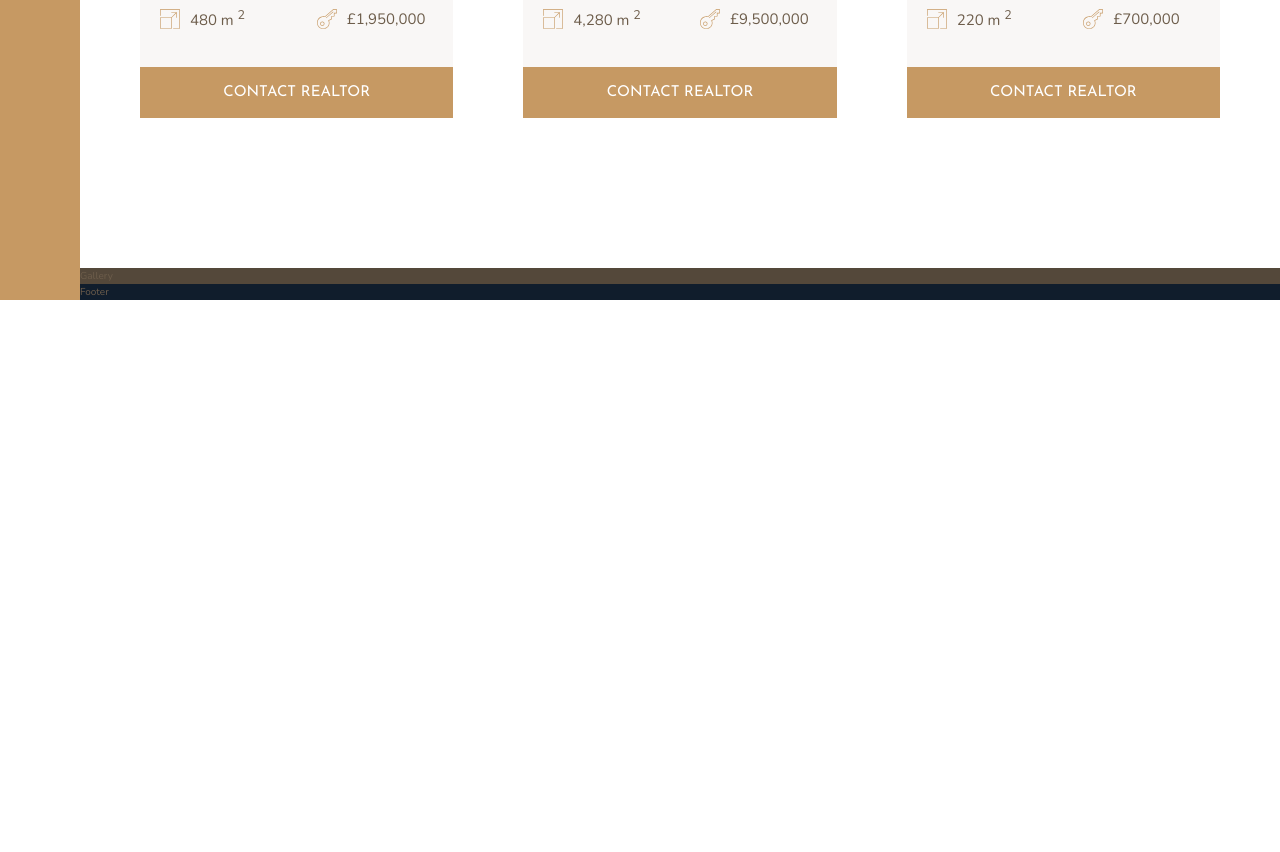
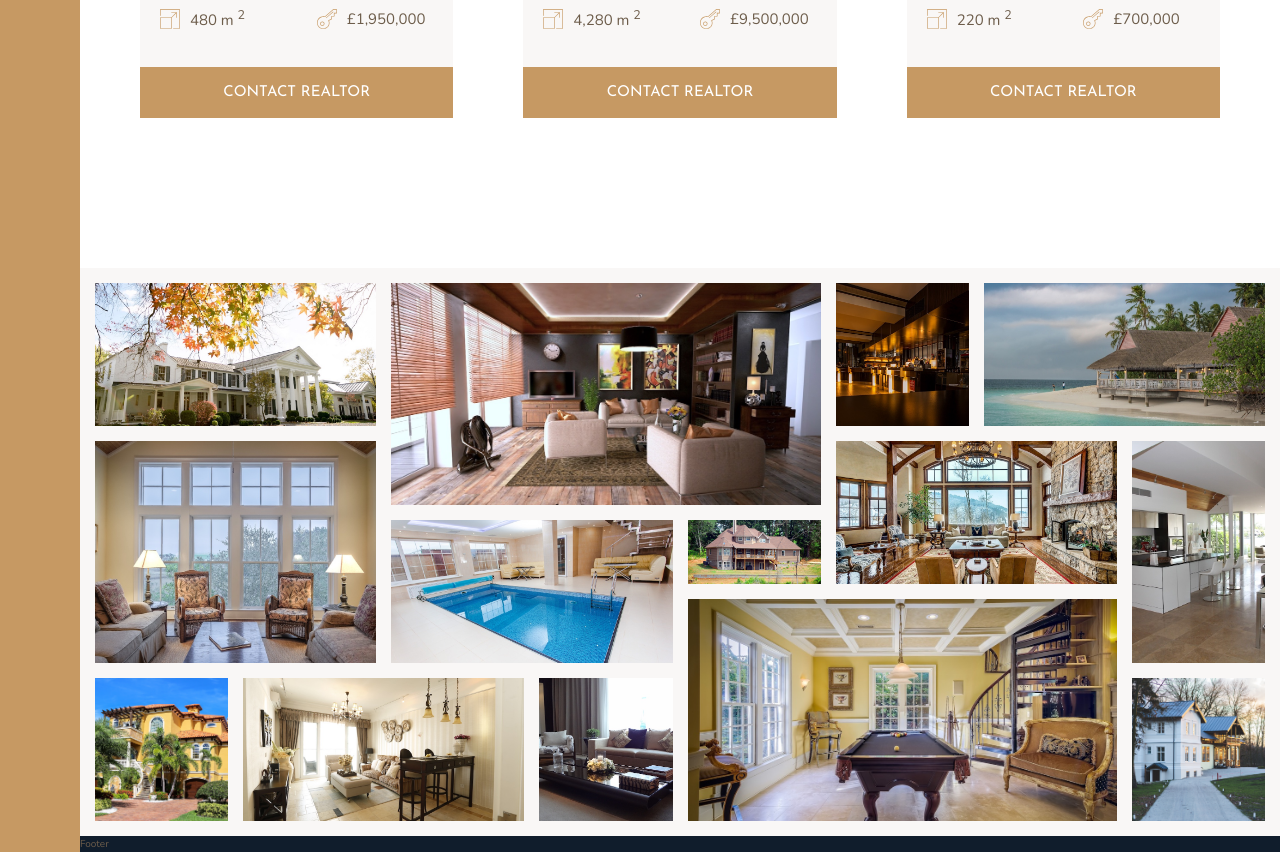
Before and after one commit to chriswhunter89/Nexter, a website: page index.html in a window 1280 px wide. Shown: the part 2804-3656 px from the top of the page. Before the commit the page ends 3104 px from the top, so only its background shows below. Drawn offline with nearby package versions, Linux system fonts and the light colour scheme.

Commit message:
Gallery completed

```diff
--- a/index.html
+++ b/index.html
@@ -278,7 +278,50 @@
         <button class="btn home__btn">Contact Realtor</button>
       </div>
     </section>
-    <section class="gallery">Gallery</section>
+    <section class="gallery">
+      <figure class="gallery__item gallery__item--1">
+        <img src="img/gal-1.jpeg" alt="Gallery image 1" class="gallery__img" />
+      </figure>
+      <figure class="gallery__item gallery__item--2">
+        <img src="img/gal-2.jpeg" alt="Gallery image 2" class="gallery__img" />
+      </figure>
+      <figure class="gallery__item gallery__item--3">
+        <img src="img/gal-3.jpeg" alt="Gallery image 3" class="gallery__img" />
+      </figure>
+      <figure class="gallery__item gallery__item--4">
+        <img src="img/gal-4.jpeg" alt="Gallery image 4" class="gallery__img" />
+      </figure>
+      <figure class="gallery__item gallery__item--5">
+        <img src="img/gal-5.jpeg" alt="Gallery image 5" class="gallery__img" />
+      </figure>
+      <figure class="gallery__item gallery__item--6">
+        <img src="img/gal-6.jpeg" alt="Gallery image 6" class="gallery__img" />
+      </figure>
+      <figure class="gallery__item gallery__item--7">
+        <img src="img/gal-7.jpeg" alt="Gallery image 7" class="gallery__img" />
+      </figure>
+      <figure class="gallery__item gallery__item--8">
+        <img src="img/gal-8.jpeg" alt="Gallery image 8" class="gallery__img" />
+      </figure>
+      <figure class="gallery__item gallery__item--9">
+        <img src="img/gal-9.jpeg" alt="Gallery image 9" class="gallery__img" />
+      </figure>
+      <figure class="gallery__item gallery__item--10">
+        <img src="img/gal-10.jpeg" alt="Gallery image 10" class="gallery__img" />
+      </figure>
+      <figure class="gallery__item gallery__item--11">
+        <img src="img/gal-11.jpeg" alt="Gallery image 11" class="gallery__img" />
+      </figure>
+      <figure class="gallery__item gallery__item--12">
+        <img src="img/gal-12.jpeg" alt="Gallery image 12" class="gallery__img" />
+      </figure>
+      <figure class="gallery__item gallery__item--13">
+        <img src="img/gal-13.jpeg" alt="Gallery image 13" class="gallery__img" />
+      </figure>
+      <figure class="gallery__item gallery__item--14">
+        <img src="img/gal-14.jpeg" alt="Gallery image 14" class="gallery__img" />
+      </figure>
+    </section>
     <footer class="footer">Footer</footer>
   </body>
 </html>
--- a/sass/_gallery.scss
+++ b/sass/_gallery.scss
@@ -1,4 +1,83 @@
 .gallery {
-  background-color: $color-grey-dark-1;
+  background-color: $color-grey-light-1;
   grid-column: full-start / full-end;
+
+  display: grid;
+  grid-template-columns: repeat(8, 1fr);
+  grid-template-rows: repeat(7, 5vw);
+  grid-gap: 1.5rem;
+  padding: 1.5rem;
+
+  &__item {
+    &--1 {
+      grid-column: 1 / span 2;
+      grid-row: 1 / span 2;
+    }
+
+    &--2 {
+      grid-column: 3 / span 3;
+      grid-row: 1 / span 3;
+    }
+
+    &--3 {
+      grid-row: 1 / span 2;
+    }
+
+    &--4 {
+      grid-column: 7 / span 2;
+      grid-row: 1 / span 2;
+    }
+
+    &--5 {
+      grid-column: 1 / span 2;
+      grid-row: 3 / span 3;
+    }
+
+    &--6 {
+      grid-column: 3 / span 2;
+      grid-row: 4 / span 2;
+    }
+
+    &--7 {
+      grid-row: 4;
+    }
+
+    &--8 {
+      grid-column: 6 / span 2;
+      grid-row: 3 / span 2;
+    }
+
+    &--9 {
+      grid-row: 3 / span 3;
+    }
+
+    &--10 {
+      grid-row: 6 / span 2;
+    }
+
+    &--11 {
+      grid-column: 2 / span 2;
+      grid-row: 6 / span 2;
+    }
+
+    &--12 {
+      grid-row: 6 / span 2;
+    }
+
+    &--13 {
+      grid-column: 5 / span 3;
+      grid-row: 5 / span 3;
+    }
+
+    &--14 {
+      grid-row: 6 / span 2;
+    }
+  }
+
+  &__img {
+    width: 100%;
+    height: 100%;
+    object-fit: cover; //object fit will not work for the image unless you state both width and height
+    display: block;
+  }
 }
```
Also changed, not shown: css/style.css.
